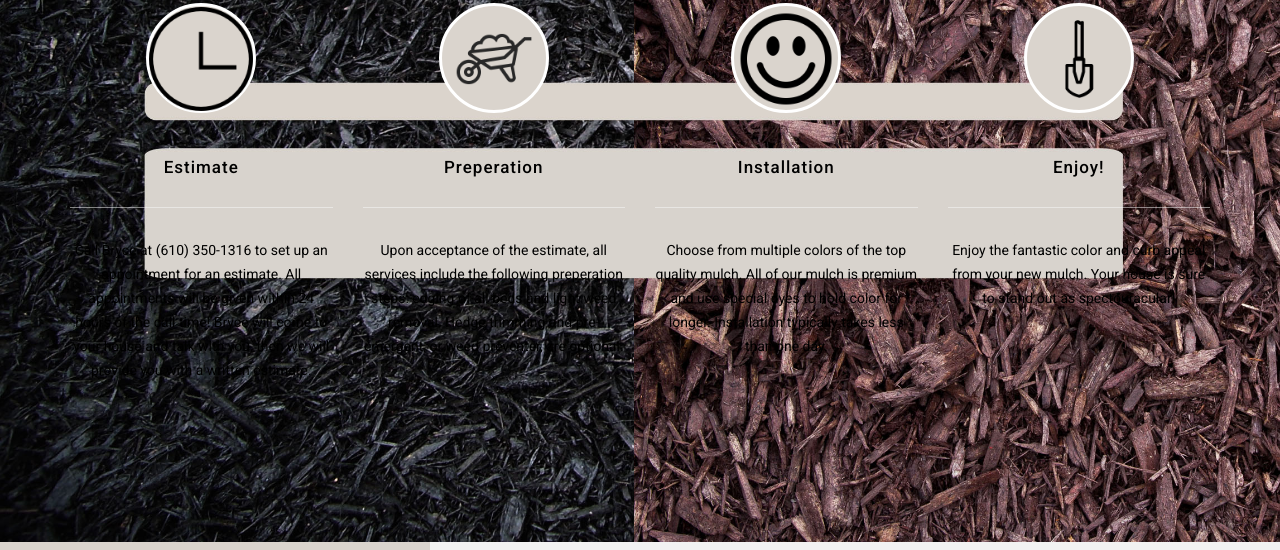
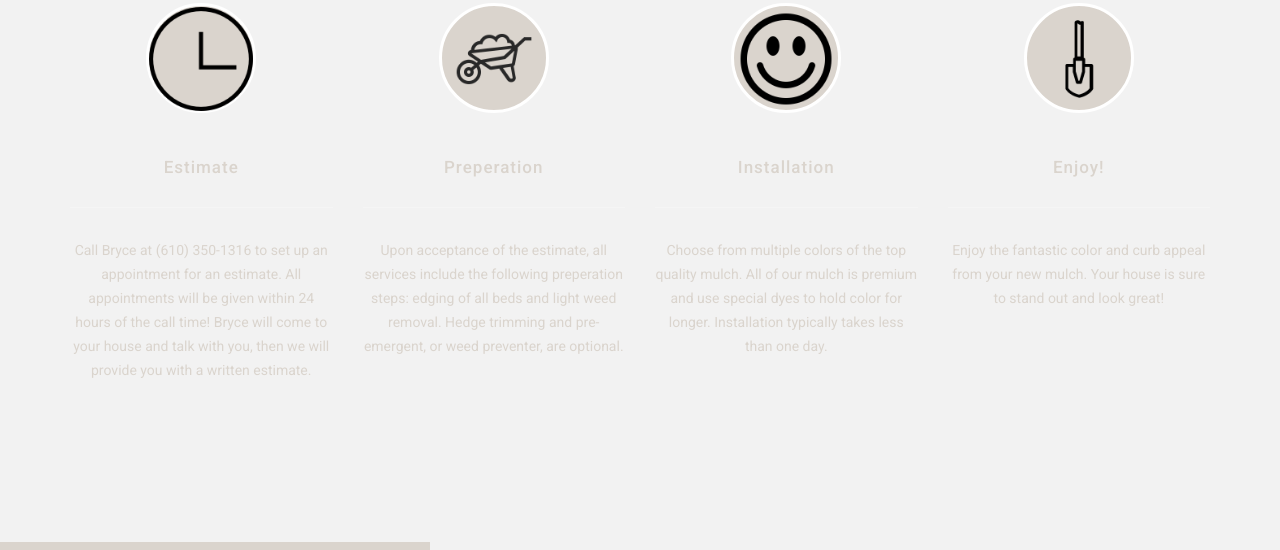
Before and after one commit to justmulch/justmulch.github.io, a plain HTML site: page index.html in a window 1280 px wide. Shown: the part 947-1497 px from the top of the page. Drawn offline with nearby package versions, Linux system fonts and the light colour scheme.

Commit message:
font color, new background

```diff
--- a/css/templatemo-style.css
+++ b/css/templatemo-style.css
@@ -276,7 +276,7 @@ bootstrap.min.css:5
 	margin-top: 45px;
 	font-size: 17px;
 	font-weight: 500;
-	color: #000000;
+	color: #DAD4CD;
 	letter-spacing: 1px;
 }
 
@@ -287,7 +287,7 @@ bootstrap.min.css:5
 }
 
 #about .service-item p {
-	color: #000000;
+	color: #DAD4CD;
 	margin-top: 30px;
 }
 
--- a/index.html
+++ b/index.html
@@ -111,7 +111,7 @@ http://www.templatemo.com/tm-506-tinker
                         </div>
                         <h4>Enjoy!</h4>
                         <div class="line-dec"></div>
-                        <p>Enjoy the fantastic color and curb appeal from your new mulch. Your house is sure to stand out as spectouracular!</p>
+                        <p>Enjoy the fantastic color and curb appeal from your new mulch. Your house is sure to stand out and look great!</p>
                     </div>
                 </div>
             </div>
```
Also changed, not shown: img/about-bg.jpg (deleted), img/about-bg.png (added).
